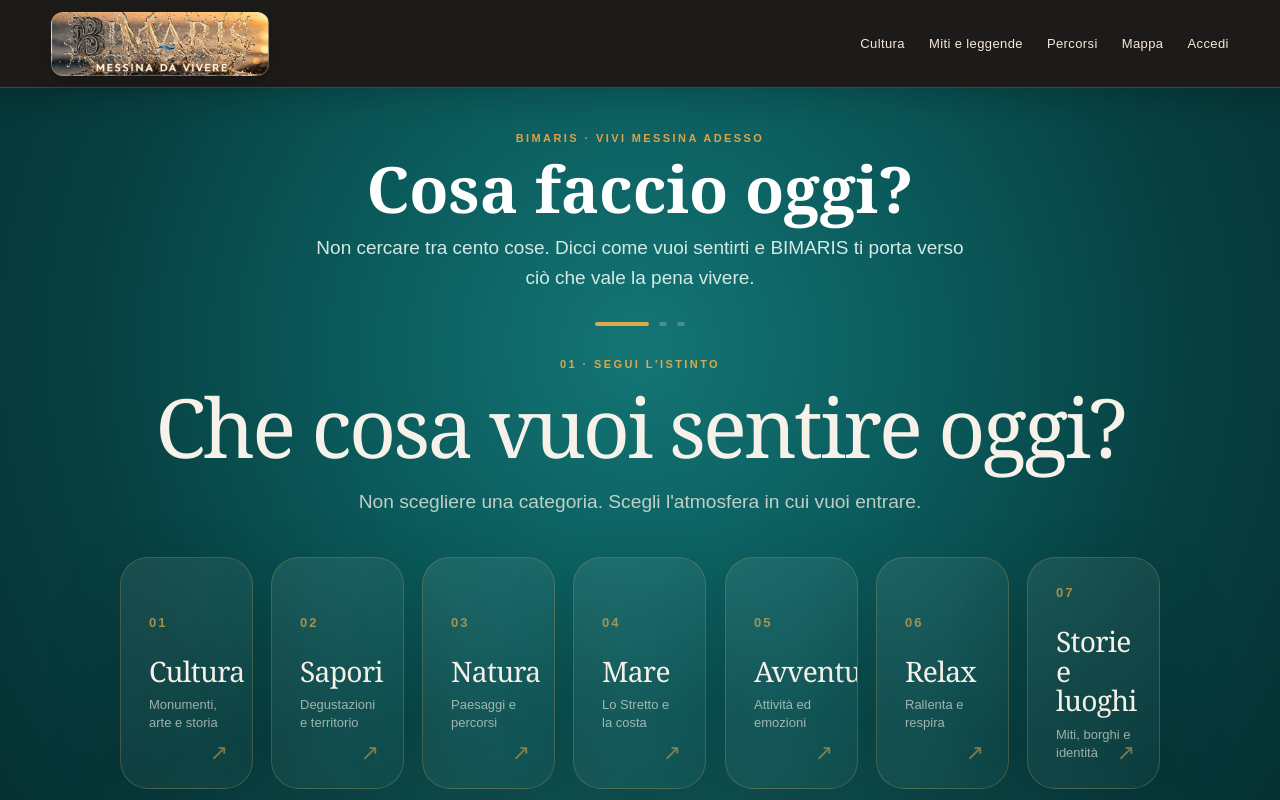
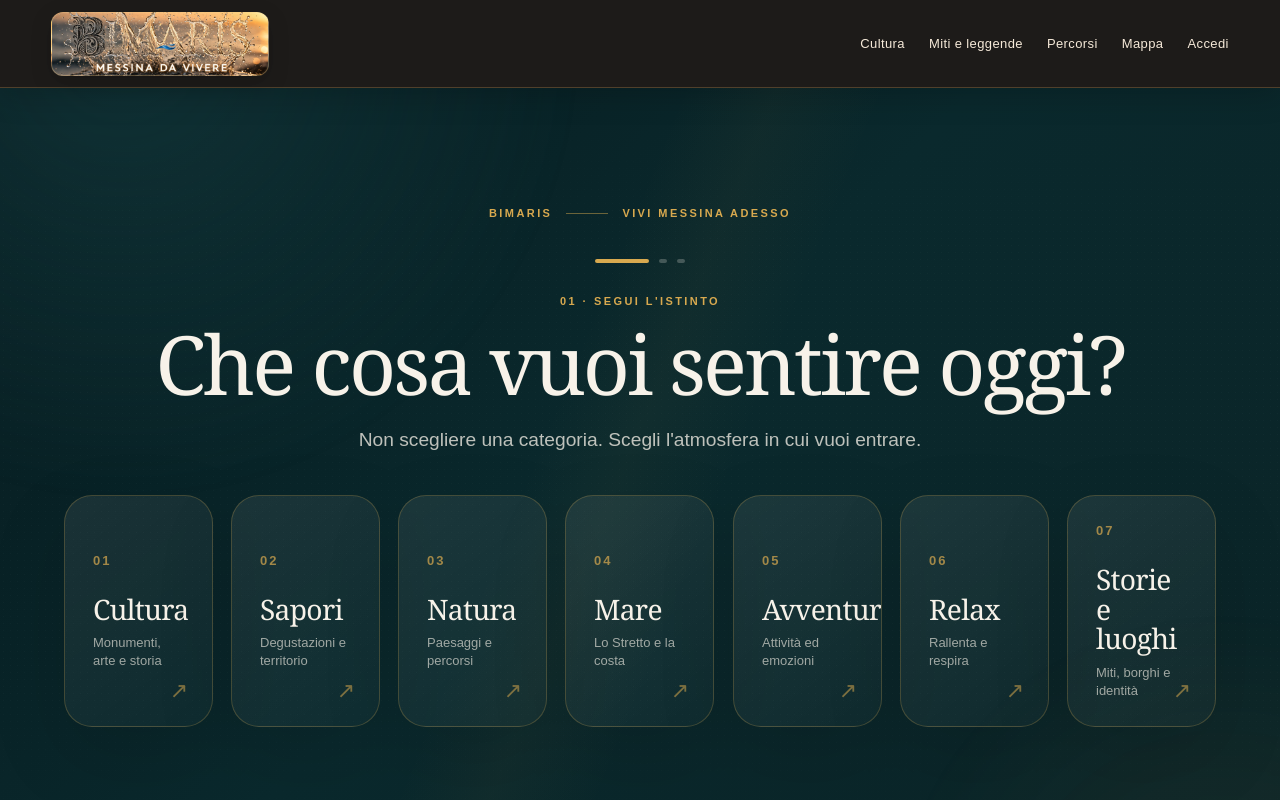
Before and after one commit to giovannibrunetto/bimaris-platform, a Next.js app in the folder apps/web/: page /cosa-faccio-oggi in a window 1280 px wide. Shown: the top 800 px of the page. Built offline with nearby package versions, Linux system fonts and the light colour scheme.

Commit message:
Give Discovery a product-launch stage

```diff
--- a/apps/web/app/cosa-faccio-oggi/page.tsx
+++ b/apps/web/app/cosa-faccio-oggi/page.tsx
@@ -2,8 +2,7 @@ import Link from "next/link";
 import DiscoveryWizard from "./DiscoveryWizard";
 import { discoverExperiences, DISCOVERY_AUDIENCES, DISCOVERY_INTENTS, type DiscoveryAudience, type DiscoveryIntent } from "@/lib/discovery";
 
-export const dynamic = "force-dynamic";
-export const revalidate = 0;
+export const dynamic="force-dynamic";export const revalidate=0;
 const durationOptions=[60,120,180,360] as const;
 function one(value:string|string[]|undefined){return Array.isArray(value)?value[0]:value;}
 function validIntent(value?:string):value is DiscoveryIntent{return !!value&&(DISCOVERY_INTENTS as readonly string[]).includes(value);}
@@ -13,14 +12,23 @@ export default async function DiscoveryTodayPage({searchParams}:{searchParams:Pr
  const params=await searchParams,intentRaw=one(params.intent),audienceRaw=one(params.audience),minutesRaw=Number(one(params.minutes));
  const intent=validIntent(intentRaw)?intentRaw:undefined,audience=validAudience(audienceRaw)?audienceRaw:undefined,minutes=durationOptions.includes(minutesRaw as typeof durationOptions[number])?minutesRaw:undefined;
  const complete=!!intent&&!!audience&&!!minutes,results=complete?await discoverExperiences({intent,audience,availableMinutes:minutes,limit:3}):[];
- return <main style={{background:"#063f40",minHeight:"100vh"}}>
-  <section style={{minHeight:complete?"auto":"calc(100vh - 70px)",display:"flex",alignItems:"center",padding:"44px 22px 58px",background:"radial-gradient(circle at 50% 34%,#147575 0%,#0b5b5c 35%,#073f40 68%,#052f31 100%)",color:"#fff",position:"relative",overflow:"hidden"}}>
-   <div aria-hidden style={{position:"absolute",inset:"auto -15% -55%",height:"75%",background:"radial-gradient(ellipse at center,rgba(88,170,163,.22),transparent 68%)",pointerEvents:"none"}}/>
-   <div style={{width:"100%",maxWidth:1040,margin:"0 auto",position:"relative",zIndex:1}}>
-    <header style={{textAlign:"center",marginBottom:complete?24:30}}><div style={{color:"#e0a246",fontSize:11,fontWeight:800,letterSpacing:2.4}}>BIMARIS · VIVI MESSINA ADESSO</div><h1 style={{fontFamily:"Georgia,serif",fontSize:"clamp(40px,6vw,64px)",lineHeight:1.02,margin:"12px 0",color:"#fff"}}>Cosa faccio oggi?</h1><p style={{fontSize:"clamp(16px,2vw,19px)",lineHeight:1.55,maxWidth:650,margin:"0 auto",color:"#d5e9e6"}}>Non cercare tra cento cose. Dicci come vuoi sentirti e BIMARIS ti porta verso ciò che vale la pena vivere.</p></header>
+ return <main style={{background:"#081d20",minHeight:"100vh"}}>
+  <section className="discovery-stage">
+   <div className="discovery-light discovery-light-one"/><div className="discovery-light discovery-light-two"/><div className="discovery-grain"/>
+   <div className="discovery-shell">
+    {!complete&&<div className="discovery-brand"><span>BIMARIS</span><span className="brand-line"/><span>VIVI MESSINA ADESSO</span></div>}
     <DiscoveryWizard initialIntent={intent} initialAudience={audience} initialMinutes={minutes}/>
    </div>
   </section>
-  {complete&&<section style={{background:"#fbf7f0",padding:"54px 22px 72px"}}><div style={{maxWidth:1080,margin:"0 auto"}}><div className="section-head"><div><div className="kicker">SCELTE BIMARIS</div><h2>{results.length?"Tre idee, non cento":"Nessuna proposta compatibile"}</h2></div><p>{results.length?"Abbiamo eliminato ciò che non è coerente con le tue scelte e con la disponibilità di oggi.":"Non forziamo risultati poco adatti. Torna alle scelte e cambia ciò che cerchi."}</p></div>{results.length>0&&<div className="cards">{results.map((item,index)=><article className="card" key={item.id}>{item.imageUrl&&<img src={item.imageUrl} alt="" style={{width:"100%",aspectRatio:"16/9",objectFit:"cover"}}/>}<div className="card-body"><div className="kicker">#{index+1} · {item.availability==="now"?"DISPONIBILE ORA":"PIÙ TARDI OGGI"}</div><h3>{item.name}</h3>{item.excerpt&&<p>{item.excerpt}</p>}<p className="muted">{item.durationMinutes?`${item.durationMinutes} min · `:""}{item.priceFrom!=null?`da € ${item.priceFrom} · `:""}{item.bookingRequirement==="required"?"prenotazione obbligatoria":item.bookingRequirement==="recommended"?"prenotazione consigliata":"senza prenotazione"}</p><Link className="text-link" href={`/esperienze/${item.slug}`}>Scopri la proposta →</Link></div></article>)}</div>}</div></section>}
+  {complete&&<section style={{background:"#fbf7f0",padding:"70px 22px 90px"}}><div style={{maxWidth:1180,margin:"0 auto"}}><div className="section-head"><div><div className="kicker">SCELTE BIMARIS</div><h2>{results.length?"Tre idee, non cento":"Nessuna proposta compatibile"}</h2></div><p>{results.length?"Abbiamo eliminato ciò che non è coerente con le tue scelte e con la disponibilità di oggi.":"Non forziamo risultati poco adatti. Torna alle scelte e cambia ciò che cerchi."}</p></div>{results.length>0&&<div className="cards">{results.map((item,index)=><article className="card" key={item.id}>{item.imageUrl&&<img src={item.imageUrl} alt="" style={{width:"100%",aspectRatio:"16/9",objectFit:"cover"}}/>}<div className="card-body"><div className="kicker">#{index+1} · {item.availability==="now"?"DISPONIBILE ORA":"PIÙ TARDI OGGI"}</div><h3>{item.name}</h3>{item.excerpt&&<p>{item.excerpt}</p>}<p className="muted">{item.durationMinutes?`${item.durationMinutes} min · `:""}{item.priceFrom!=null?`da € ${item.priceFrom} · `:""}{item.bookingRequirement==="required"?"prenotazione obbligatoria":item.bookingRequirement==="recommended"?"prenotazione consigliata":"senza prenotazione"}</p><Link className="text-link" href={`/esperienze/${item.slug}`}>Scopri la proposta →</Link></div></article>)}</div>}</div></section>}
+  <style>{`
+   .discovery-stage{position:relative;isolation:isolate;overflow:hidden;min-height:${complete?"72vh":"calc(100vh - 42px)"};display:flex;align-items:center;background:linear-gradient(135deg,#071b1f 0%,#0a292d 48%,#0b2427 100%);color:#f7f2e9;padding:clamp(52px,7vh,92px) clamp(22px,5vw,80px)}
+   .discovery-stage:before{content:"";position:absolute;inset:0;z-index:-3;background:linear-gradient(112deg,transparent 0 43%,rgba(216,169,79,.035) 49%,transparent 56%)}
+   .discovery-light{position:absolute;z-index:-2;border-radius:50%;filter:blur(3px);pointer-events:none;animation:drift 12s ease-in-out infinite alternate}.discovery-light-one{width:72vw;height:72vw;left:-28vw;top:-40vw;background:radial-gradient(circle,rgba(34,91,94,.34),rgba(7,27,31,0) 68%)}.discovery-light-two{width:55vw;height:55vw;right:-22vw;bottom:-35vw;background:radial-gradient(circle,rgba(216,169,79,.07),rgba(7,27,31,0) 67%);animation-duration:16s}.discovery-grain{position:absolute;inset:0;z-index:-1;opacity:.22;pointer-events:none;background-image:radial-gradient(rgba(255,255,255,.11) .55px,transparent .55px);background-size:7px 7px;mask-image:linear-gradient(to bottom,transparent,black 20%,black 80%,transparent)}
+   .discovery-shell{width:100%;max-width:1320px;margin:0 auto}.discovery-brand{display:flex;align-items:center;justify-content:center;gap:14px;color:#d8a94f;font-size:11px;font-weight:800;letter-spacing:.22em;margin-bottom:clamp(30px,5vh,58px)}.brand-line{width:42px;height:1px;background:rgba(216,169,79,.48)}
+   @keyframes drift{from{transform:translate3d(0,0,0) scale(1)}to{transform:translate3d(4vw,2vh,0) scale(1.08)}}
+   @media(max-width:700px){.discovery-stage{padding-left:18px;padding-right:18px}.discovery-brand{font-size:9px;gap:9px}.brand-line{width:24px}}
+   @media(prefers-reduced-motion:reduce){.discovery-light{animation:none!important}}
+  `}</style>
  </main>;
 }
```
